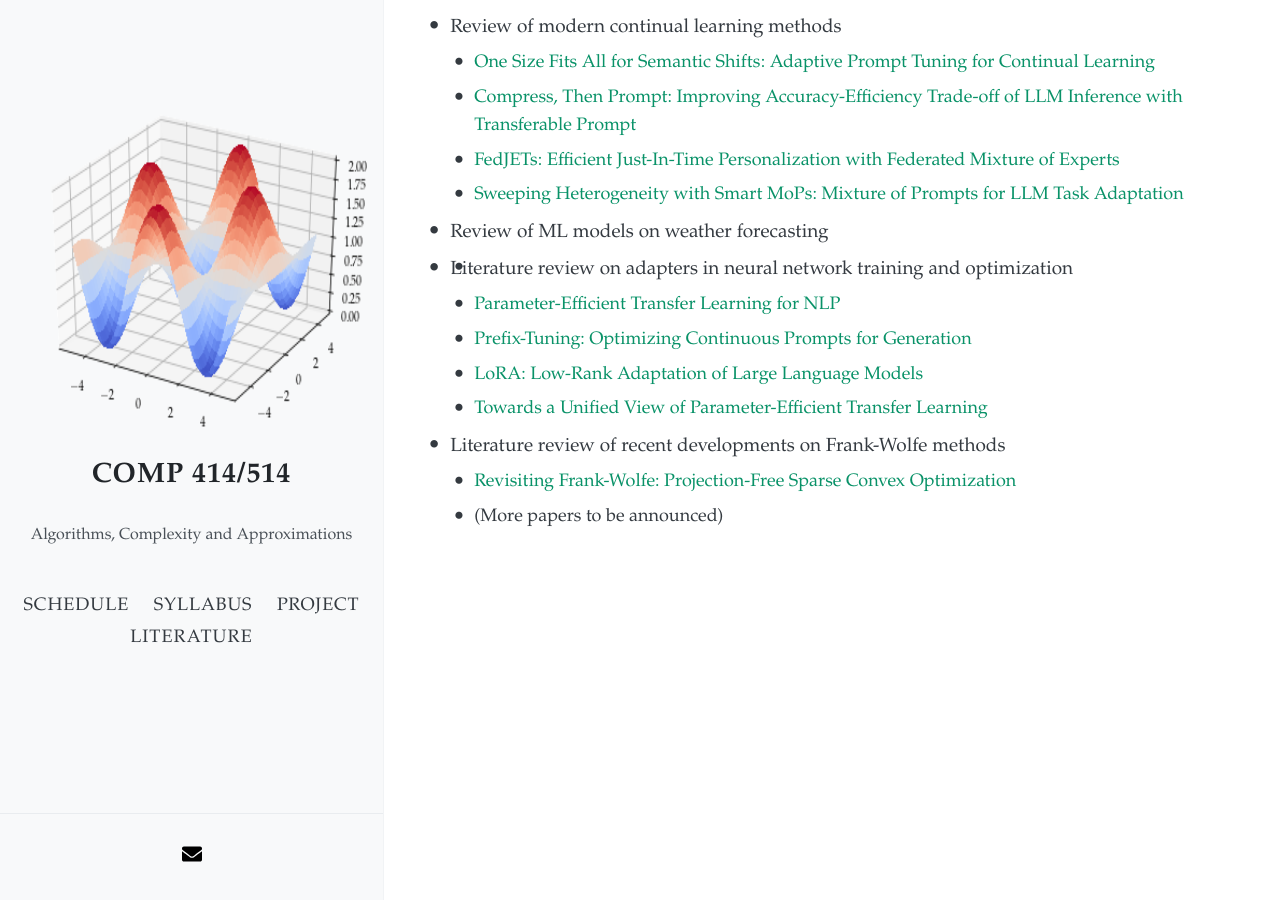
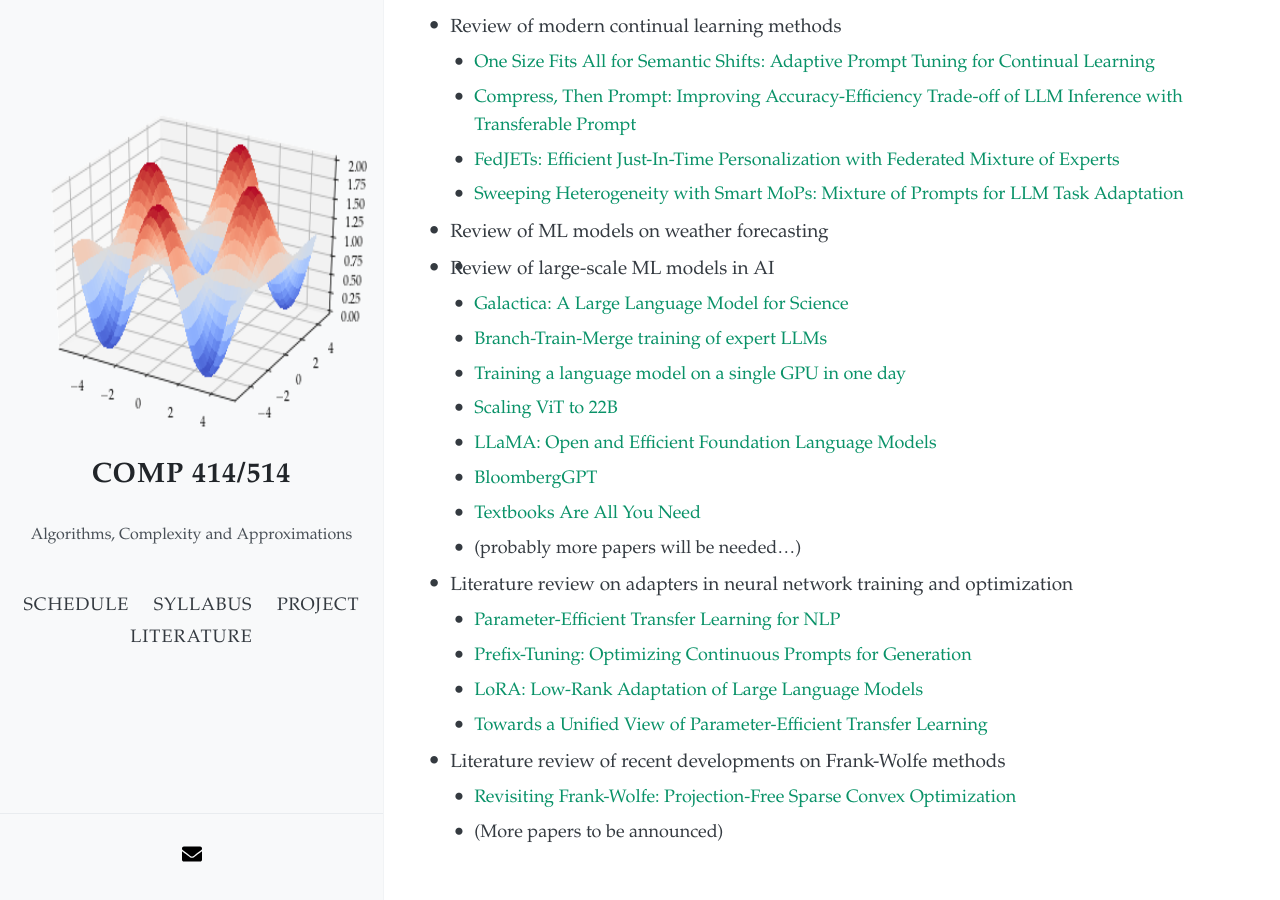
Before and after one commit to akyrillidis/comp414-514, a Jekyll site: the page built from project.md, in a window 1280 px wide and 900 px high, scrolled down 2588 px. Built offline with Jekyll 4.4.1, drawn with Linux system fonts in a browser that asks for light colours; nearby versions of some CDN libraries.

Commit message:
Update project.md

```diff
--- a/project.md
+++ b/project.md
@@ -86,6 +86,16 @@ The course project can be categorized as a literature review, original research,
 - Review of ML models on weather forecasting
   - []()
 
+- Review of large-scale ML models in AI
+  - [Galactica: A Large Language Model for Science](https://arxiv.org/pdf/2211.09085.pdf)
+  - [Branch-Train-Merge training of expert LLMs](https://arxiv.org/pdf/2208.03306.pdf)
+  - [Training a language model on a single GPU in one day](https://arxiv.org/pdf/2212.14034.pdf)
+  - [Scaling ViT to 22B](https://arxiv.org/pdf/2302.05442.pdf)
+  - [LLaMA: Open and Efficient Foundation Language Models](https://arxiv.org/pdf/2302.13971.pdf)
+  - [BloombergGPT](https://arxiv.org/pdf/2303.17564.pdf)
+  - [Textbooks Are All You Need](https://arxiv.org/pdf/2306.11644.pdf)
+  - (probably more papers will be needed...)
+
 - Literature review on adapters in neural network training and optimization
   - [Parameter-Efficient Transfer Learning for NLP](https://arxiv.org/pdf/1902.00751.pdf)
   - [Prefix-Tuning: Optimizing Continuous Prompts for Generation](https://arxiv.org/pdf/2101.00190.pdf)
```
